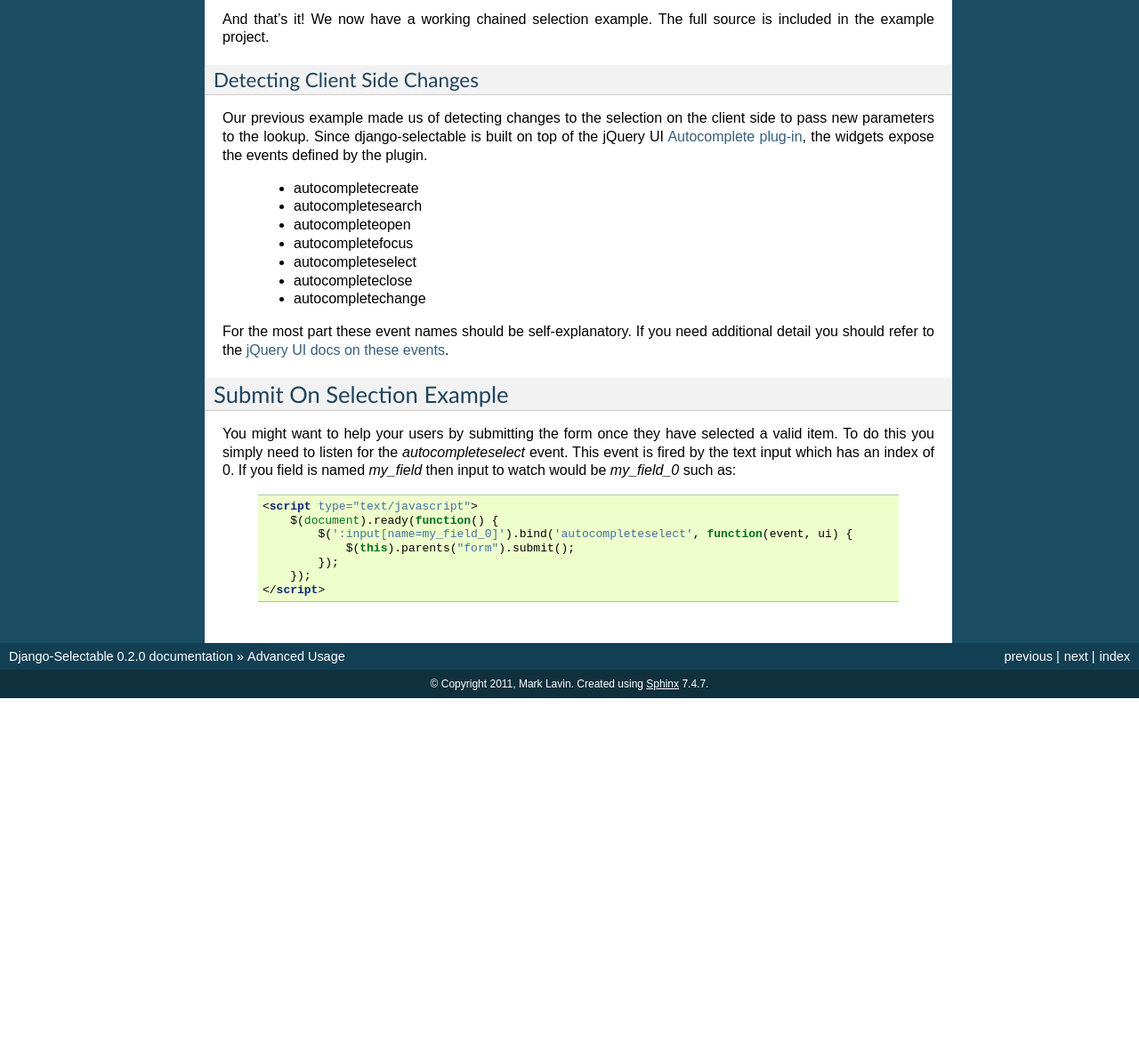
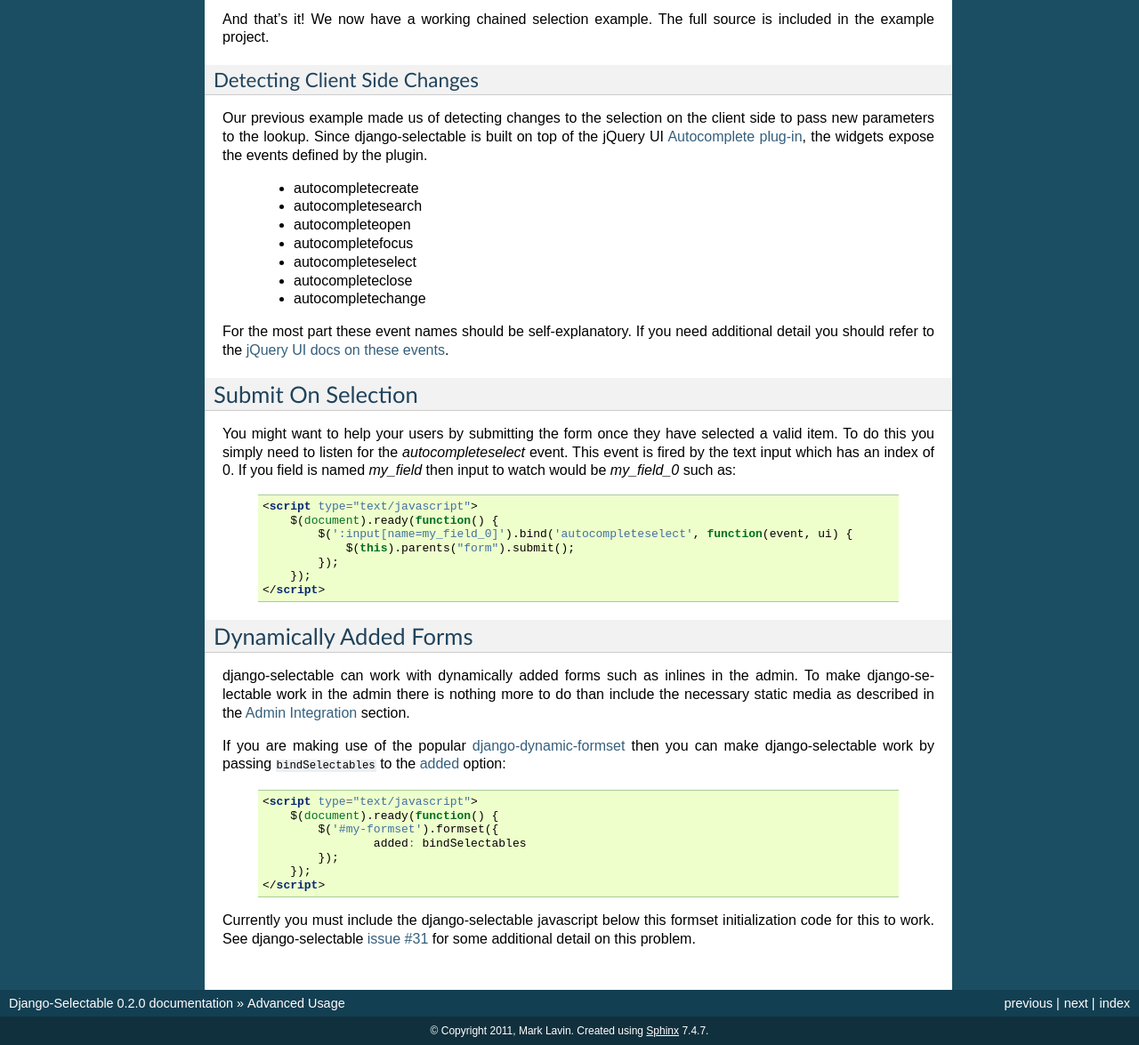
Before and after one commit to mlavin/django-selectable, a Sphinx documentation site: the page built from docs/advanced.rst, in a window 1280 px wide and 1400 px high, scrolled down 1760 px, cut to the strip 225-1400 px from the top of the window. Shown: the whole strip at 89% size. Built offline with Sphinx 7.4.7, drawn with Linux system fonts in a browser that asks for light colours; before the commit the page ends 2770 px from its top, so only the background shows below that; some of the changed text lies outside the part shown.

Commit message:
Adding documentation on using django-selectable with dynamically added forms. Fixes #31.

```diff
--- a/docs/admin.rst
+++ b/docs/admin.rst
@@ -11,6 +11,7 @@ and `ModelForms <http://docs.djangoproject.com/en/1.3/topics/forms/modelforms/>`
 on `overriding the default widgets <http://docs.djangoproject.com/en/1.3/topics/forms/modelforms/#overriding-the-default-field-types-or-widgets>`_. As you will see integrating Django-Selectables in the admin
 is the same as working with regular forms.
 
+.. _admin-jquery-include:
 
 Including jQuery & jQuery UI
 --------------------------------------
--- a/docs/advanced.rst
+++ b/docs/advanced.rst
@@ -85,7 +85,7 @@ You are free to make adjustments to  the query dictionary as needed.
 
 .. _chain-select-example:
 
-Chained Selection Example
+Chained Selection
 --------------------------------------
 
 It's a fairly common pattern to have two or more inputs depend one another such City/State/Zip.
@@ -144,7 +144,7 @@ For the most part these event names should be self-explanatory. If you need addi
 detail you should refer to the `jQuery UI docs on these events <http://jqueryui.com/demos/autocomplete/#events>`_.
 
 
-Submit On Selection Example
+Submit On Selection
 --------------------------------------
 
 You might want to help your users by submitting the form once they have selected a valid
@@ -161,3 +161,30 @@ then input to watch would be `my_field_0` such as:
                 });
             });
         </script>
+
+
+Dynamically Added Forms
+--------------------------------------
+
+django-selectable can work with dynamically added forms such as inlines in the admin.
+To make django-selectable work in the admin there is nothing more to do than include
+the necessary static media as described in the
+:ref:`Admin Integration <admin-jquery-include>` section.
+
+If you are making use of the popular `django-dynamic-formset <http://code.google.com/p/django-dynamic-formset/>`_
+then you can make django-selectable work by passing ``bindSelectables`` to the
+`added <http://code.google.com/p/django-dynamic-formset/source/browse/trunk/docs/usage.txt#259>`_ option:
+
+    .. code-block:: html
+
+        <script type="text/javascript">
+            $(document).ready(function() {
+                $('#my-formset').formset({
+               		added: bindSelectables
+                });
+            });
+        </script>
+
+Currently you must include the django-selectable javascript below this formset initialization
+code for this to work. See django-selectable `issue #31 <https://bitbucket.org/mlavin/django-selectable/issue/31/>`_
+for some additional detail on this problem.
```
Also changed, not shown: 1 other file.
